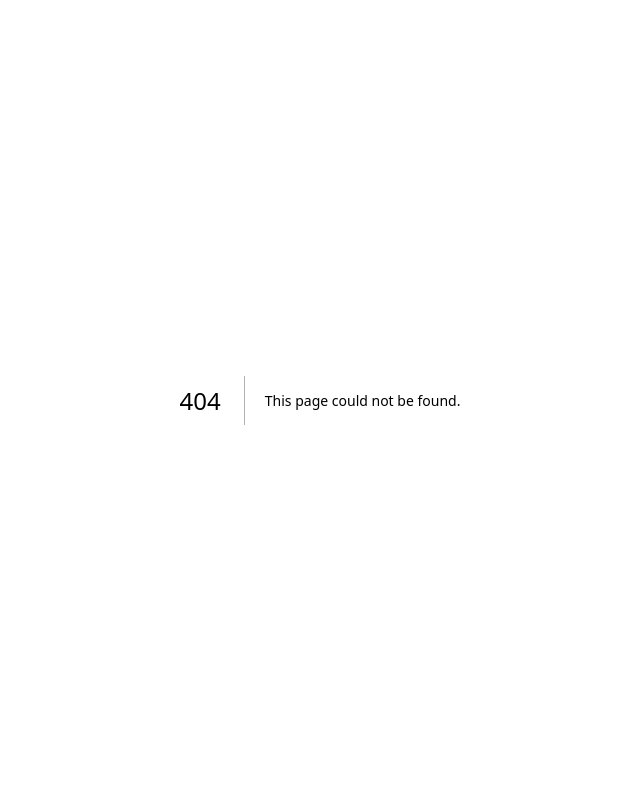
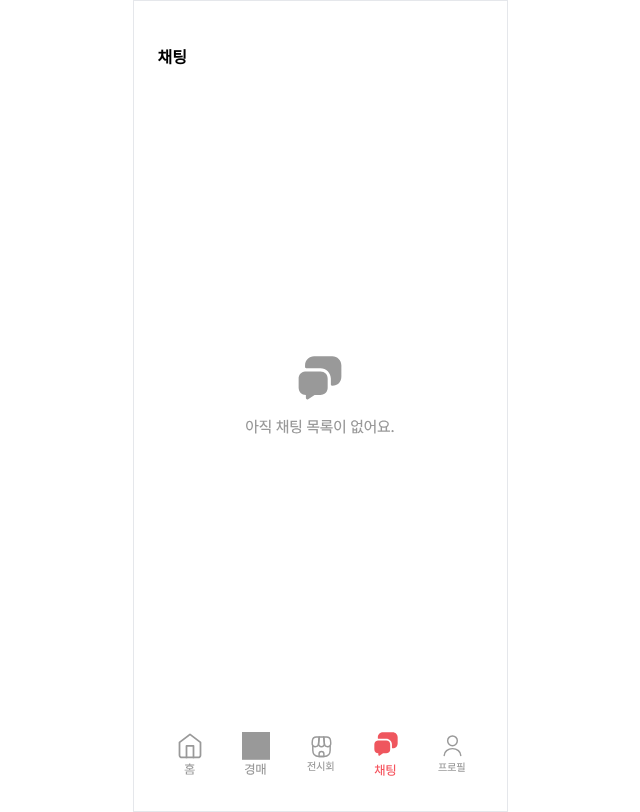
Before and after one commit to Att-ies/frontend, a Next.js app: page /chat in a window 1280 px wide. Before the commit this address had no page. Shown: the whole page, without its empty margins (320-960 px from the left). Built offline with nearby package versions, Linux system fonts and the light colour scheme.

Commit message:
feat : chatting page

```diff
--- /dev/null
+++ b/src/pages/chat/index.tsx
@@ -0,0 +1,21 @@
+import Layout from '@components/common/Layout';
+import Tab from '@components/common/Tab';
+import React from 'react';
+import Image from 'next/image';
+
+export default function Chat() {
+  return (
+    <Layout>
+      <section className="font-bold text-16">채팅</section>
+      <section className="flex justify-center items-center h-[650px]">
+        <Image
+          src={'/svg/icons/icon_chat_main.svg'}
+          width="150"
+          height="0"
+          alt="chat"
+        />
+      </section>
+      <Tab />
+    </Layout>
+  );
+}
```
Also changed, not shown: public/svg/icons/icon_chat_main.svg (added).
